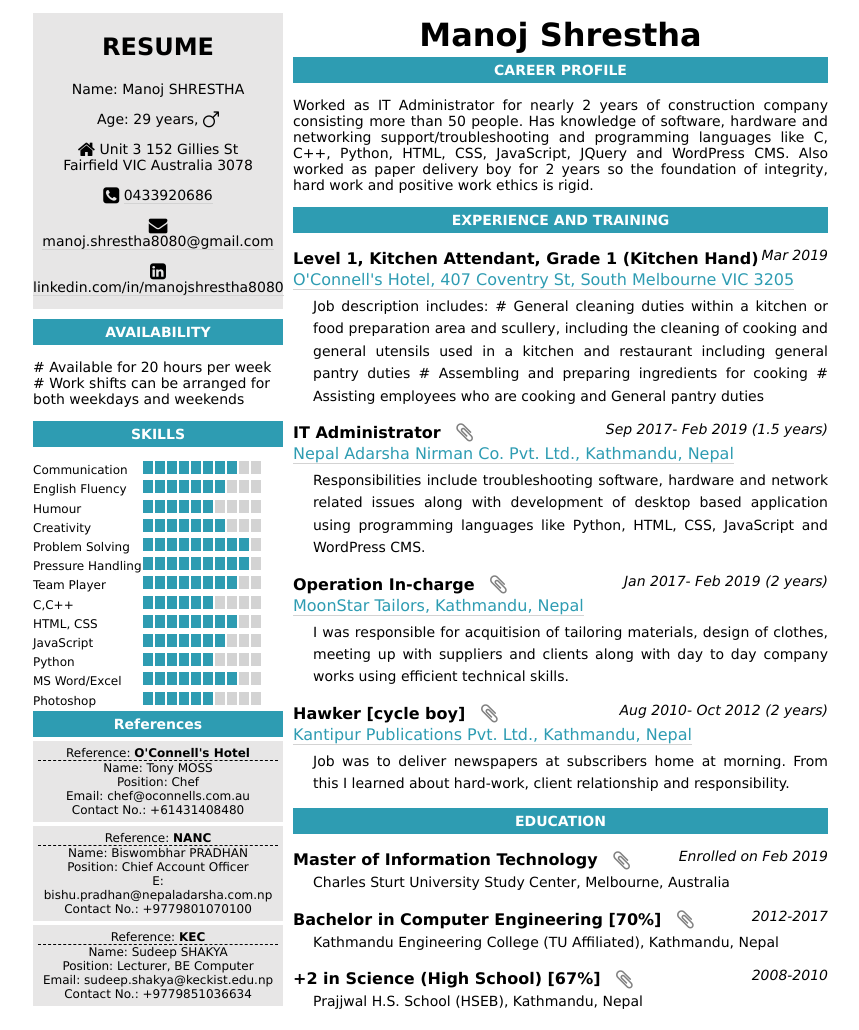
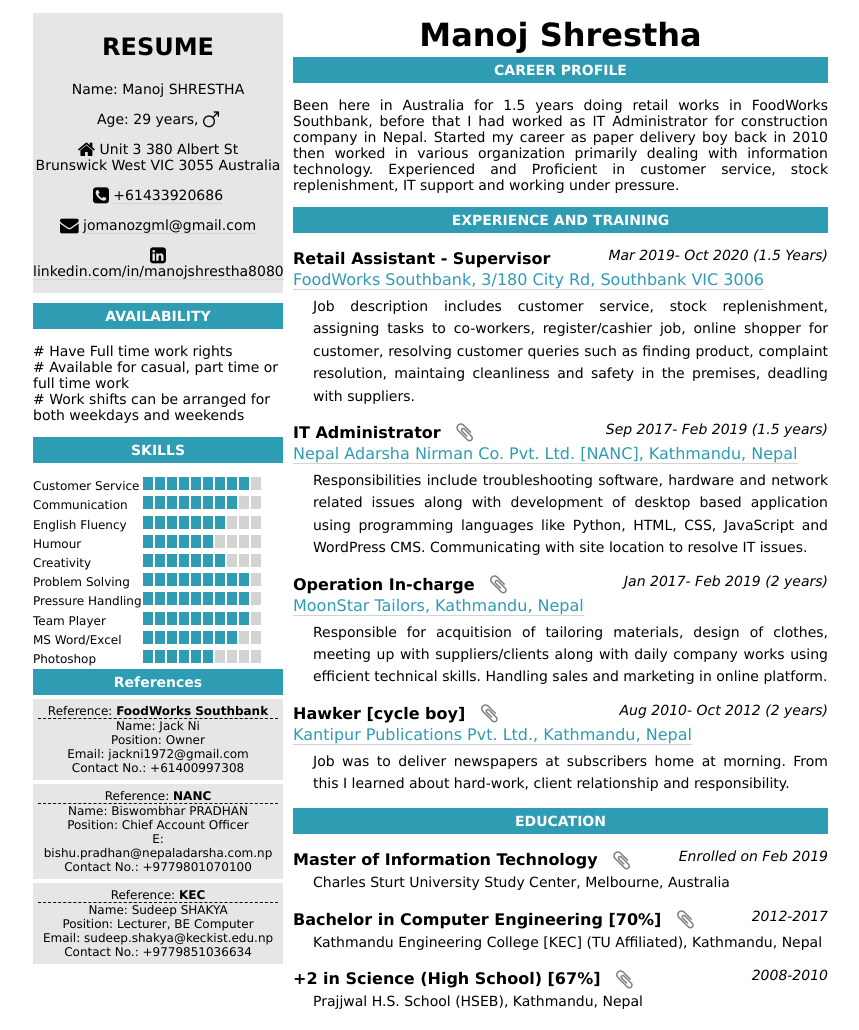
Before and after one commit to jomanozgml/resume, a plain HTML site: page index.html in a window 1280 px wide. Shown: the top 1030 px of the page, without its empty margins (207-1066 px from the left). Drawn offline with Linux system fonts and the light colour scheme.

Commit message:
Update index.html

```diff
--- a/index.html
+++ b/index.html
@@ -223,10 +223,10 @@
 			<!--<img src="http://i65.tinypic.com/ix49d3.jpg" alt="Manoj_Image"/>-->
 			<p> Name: Manoj SHRESTHA </p>
 			<p> Age: <span id="age"> </span> years, <i class="fa fa-mars fa-lg"></i></p>
-			<p> <i class="fa fa-home fa-lg"></i> Unit 3 152 Gillies St <br/> Fairfield VIC Australia 3078 </p>
-			<p>	<i class="fa fa-phone-square fa-lg"></i> <a href="tel:+61433920686" target="_blank"> 0433920686 </a></p>
+			<p> <i class="fa fa-home fa-lg"></i> Unit 3 380 Albert St <br/> Brunswick West VIC 3055 Australia </p>
+			<p>	<i class="fa fa-phone-square fa-lg"></i> <a href="tel:+61433920686" target="_blank"> +61433920686 </a></p>
 			<p>	<i class="fa fa-envelope fa-lg"></i>
-				<a href="mailto:manoj.shrestha8080@gmail.com" target="_blank"> manoj.shrestha8080@gmail.com
+				<a href="mailto:jomanozgml@gmail.com" target="_blank"> jomanozgml@gmail.com
 				<span class="tooltip"> Click to Send Mail </span></a></p>
 			</p>
 			<p> <i class="fa fa-linkedin-square fa-lg"></i>
@@ -237,35 +237,38 @@
 			</div>
 			<div id="description">
 				<p class="topic" style="text-align: center;"> AVAILABILITY </p>
-				<p> # Available for 20 hours per week <br/>
+				<p>
+					# Have Full time work rights <br/>
+					# Available for casual, part time or full time work <br/>
 					# Work shifts can be arranged for both weekdays and weekends </p>
 			</div>
 			<div class="personalSkills">
 				<p class="topic skills" style="font-size: 14px"> SKILLS </p>
 				<!--<p style="font-size:14px; font-weight: bold;"> PERSONAL </p>-->
+				<article class="9"><span> Customer Service </span></article>
 				<article class="8"><span> Communication </span></article>
 				<article class="7"><span> English Fluency </span></article>
 				<article class="6"><span> Humour </span></article>
 				<article class="7"><span> Creativity </span></article>
 				<article class="9"><span> Problem Solving </span></article>
 				<article class="9"><span> Pressure Handling </span></article>
-				<article class="8"><span> Team Player </span></article>
+				<article class="9"><span> Team Player </span></article>
 				<!--<p style="font-size:14px; font-weight: bold;"> WORK </p>-->
-				<article class="6"><span> C,C++ </span></article>
-				<article class="8"><span> HTML, CSS </span></article>
-				<article class="7"><span> JavaScript </span></article>
-				<article class="6"><span> Python </span></article>
+				<!-- <article class="6"><span> C,C++ </span></article> -->
+				<!-- <article class="8"><span> HTML, CSS </span></article> -->
+				<!-- <article class="7"><span> JavaScript </span></article> -->
+				<!-- <article class="6"><span> Python </span></article> -->
 				<article class="8"><span> MS Word/Excel </span></article>
 				<article class="6"><span> Photoshop </span></article>
 			</div><br/>
 			<div id="reference">
 				<p class="topic"> References </p>
 				<p class="last" style="width:240px;">
-						<i style="border-bottom: 1px dashed black;"> Reference: <strong> O'Connell's Hotel </strong></i>
-						<i> Name: Tony MOSS </i>
-						<i> Position: Chef </i>
-						<i> Email: chef@oconnells.com.au </i>
-						<i> Contact No.: +61431408480 </i>
+						<i style="border-bottom: 1px dashed black;"> Reference: <strong> FoodWorks Southbank </strong></i>
+						<i> Name: Jack Ni </i>
+						<i> Position: Owner </i>
+						<i> Email: jackni1972@gmail.com </i>
+						<i> Contact No.: +61400997308 </i>
 				</p>
 				<p class="last" style="width:240px;">
 						<i style="border-bottom: 1px dashed black;"> Reference: <strong> NANC </strong></i>
@@ -289,34 +292,33 @@
 			</div>
 			<div id="objDiv">
 			<p class="topic"> CAREER PROFILE </p>
-			<p> Worked as IT Administrator for nearly 2 years of construction company consisting more than 50 people. Has knowledge of software, hardware and
-				networking support/troubleshooting and programming languages like C, C++, Python, HTML, CSS, JavaScript, JQuery and WordPress CMS.
-				Also worked as paper delivery boy for 2 years so the foundation of integrity, hard work and positive work ethics is rigid.
-			</p>
+			<p> Been here in Australia for 1.5 years doing retail works in FoodWorks Southbank, before that I had worked as IT Administrator
+				for construction company in Nepal. Started my career as paper delivery boy back in 2010 then worked in various
+				organization primarily dealing with information technology. Experienced and Proficient in customer service, stock replenishment, IT support
+				and working under pressure.</p>
 			</div>
 			<div id="work">
 			<p class="topic"> EXPERIENCE AND TRAINING </p>
-			<h4> Level 1, Kitchen Attendant, Grade 1 (Kitchen Hand) </h4>
-			<span> Mar 2019 </span>
-			<a href="https://oconnells.com.au/" target="_blank" class="company color1"> O'Connell's Hotel, 407 Coventry St, South Melbourne VIC 3205
+			<h4> Retail Assistant - Supervisor </h4>
+			<span> Mar 2019- Oct 2020 (1.5 Years) </span>
+			<a href="https://foodworks.com.au/stores/southbank" target="_blank" class="company color1"> FoodWorks Southbank, 3/180 City Rd, Southbank VIC 3006
 					<span class="tooltip" style="width:280px;">
 						<i style="text-decoration: underline"> Reference:</i>
-						<i> Name: Tony MOSS </i>
-						<i> Position: Chef </i>
-						<i> Email: chef@oconnells.com.au </i>
-						<i> Contact No.: +61431408480 </i>
+						<i> Name: Jack Ni </i>
+						<i> Position: Owner </i>
+						<i> Email: jackni1972@gmail.com </i>
+						<i> Contact No.: +61400997308 </i>
 			</a>
 			<ul>
-			<li> Job description includes: # General cleaning duties within a kitchen or food preparation area and scullery,
-				including the cleaning of cooking and general utensils used in a kitchen and restaurant including general pantry duties
-				# Assembling and preparing ingredients for cooking
-				# Assisting employees who are cooking and General pantry duties </li>
+			<li> Job description includes customer service, stock replenishment, assigning tasks to co-workers, register/cashier job,
+				online shopper for customer, resolving customer queries such as finding product, complaint resolution, maintaing cleanliness
+				and safety in the premises, deadling with suppliers. </li>
 			</ul>
 			<h4> IT Administrator <a href="https://www.dropbox.com/s/ri2oy885ipkchu0/Manoj_Shrestha_NANC.jpg?dl=1" target="_blank">
 				<i class="fa fa-paperclip fa-lg"><span class="tooltip" id="marksheet3">
 				Click to download Certificate </span></i></a></h4>
 			<span> Sep 2017- Feb 2019 (1.5 years)</span>
-			<a href="http://www.nepaladarsha.com/" target="_blank" class="company color1"> Nepal Adarsha Nirman Co. Pvt. Ltd., Kathmandu, Nepal
+			<a href="http://www.nepaladarsha.com/" target="_blank" class="company color1"> Nepal Adarsha Nirman Co. Pvt. Ltd. [NANC], Kathmandu, Nepal
 					<span class="tooltip" style="width:280px;">
 						<i style="text-decoration: underline"> Reference:</i>
 						<i> Name: Biswombhar Pradhan </i>
@@ -325,7 +327,7 @@
 			</a>
 			<ul>
 			<li> Responsibilities include troubleshooting software, hardware and network related issues along with development of desktop based application
-				using programming languages like Python, HTML, CSS, JavaScript and WordPress CMS. </li>
+				using programming languages like Python, HTML, CSS, JavaScript and WordPress CMS. Communicating with site location to resolve IT issues.</li>
 			</ul>
 			<h4> Operation In-charge <a href="https://www.dropbox.com/s/428oo1zml9a04xh/Manoj_Shrestha_MoonStar.jpg?dl=1" target="_blank">
 				<i class="fa fa-paperclip fa-lg"><span class="tooltip" id="marksheet4">
@@ -338,8 +340,8 @@
 						<i> Contact No.: +9779818921713 </i></span>
 			</a>
 			<ul>
-			<li> I was responsible for acquitision of tailoring materials, design of clothes, meeting up with suppliers and clients
-			along with day to day company works using efficient technical skills.</li>
+			<li> Responsible for acquitision of tailoring materials, design of clothes, meeting up with suppliers/clients
+			along with daily company works using efficient technical skills. Handling sales and marketing in online platform.</li>
 			</ul>
 			<h4> Hawker [cycle boy] <a href="https://www.dropbox.com/s/st28mvliktayhtq/Kantipur_Publications_Work%20experience%20certificate.jpg?dl=1" target="_blank">
 				<i class="fa fa-paperclip fa-lg"><span class="tooltip" id="marksheet5">
@@ -369,7 +371,7 @@
 				Click to download Marksheet </span></i></a></h4>
 			<span> 2012-2017 </span>
 			<ul>
-			<li> Kathmandu Engineering College (TU Affiliated), Kathmandu, Nepal </li>
+			<li> Kathmandu Engineering College [KEC] (TU Affiliated), Kathmandu, Nepal </li>
 			</ul>
 			<h4> +2 in Science (High School) [67%] <a href="https://www.dropbox.com/s/5c8ni9pxeji33vx/Shrestha_Manoj_IntermediateCertificate_JubilantCollege.pdf?dl=1" target="_blank">
 				<i class="fa fa-paperclip fa-lg"><span class="tooltip" id="marksheet1">
@@ -383,8 +385,8 @@
 		<div id="changeColor">
 			<div class="colorBox" id="MediumPurple" onclick="colorChange(id)"></div>
 			<div class="colorBox" id="SteelBlue" onclick="colorChange(id)"></div>
-			<div class="colorBox" id="ForestGreen" onclick="colorChange(id)"></div>
-			<div class="colorBox" id="IndianRed" onclick="colorChange(id)"></div>
+			<div class="colorBox" id="#125430" onclick="colorChange(id)"></div>
+			<div class="colorBox" id="#E01A22" onclick="colorChange(id)"></div>
 		</div>
 	</div>
 	<script>
```
